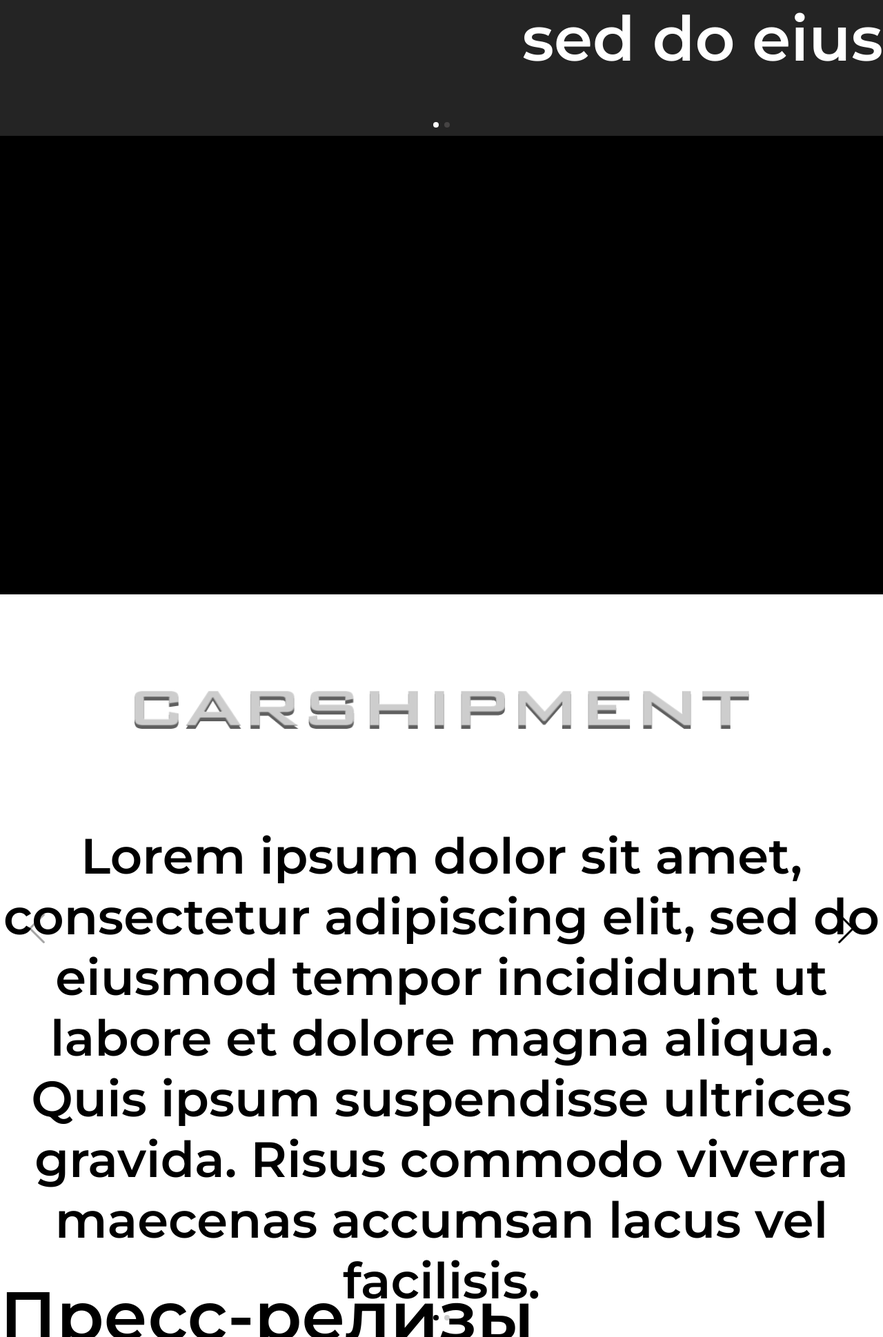
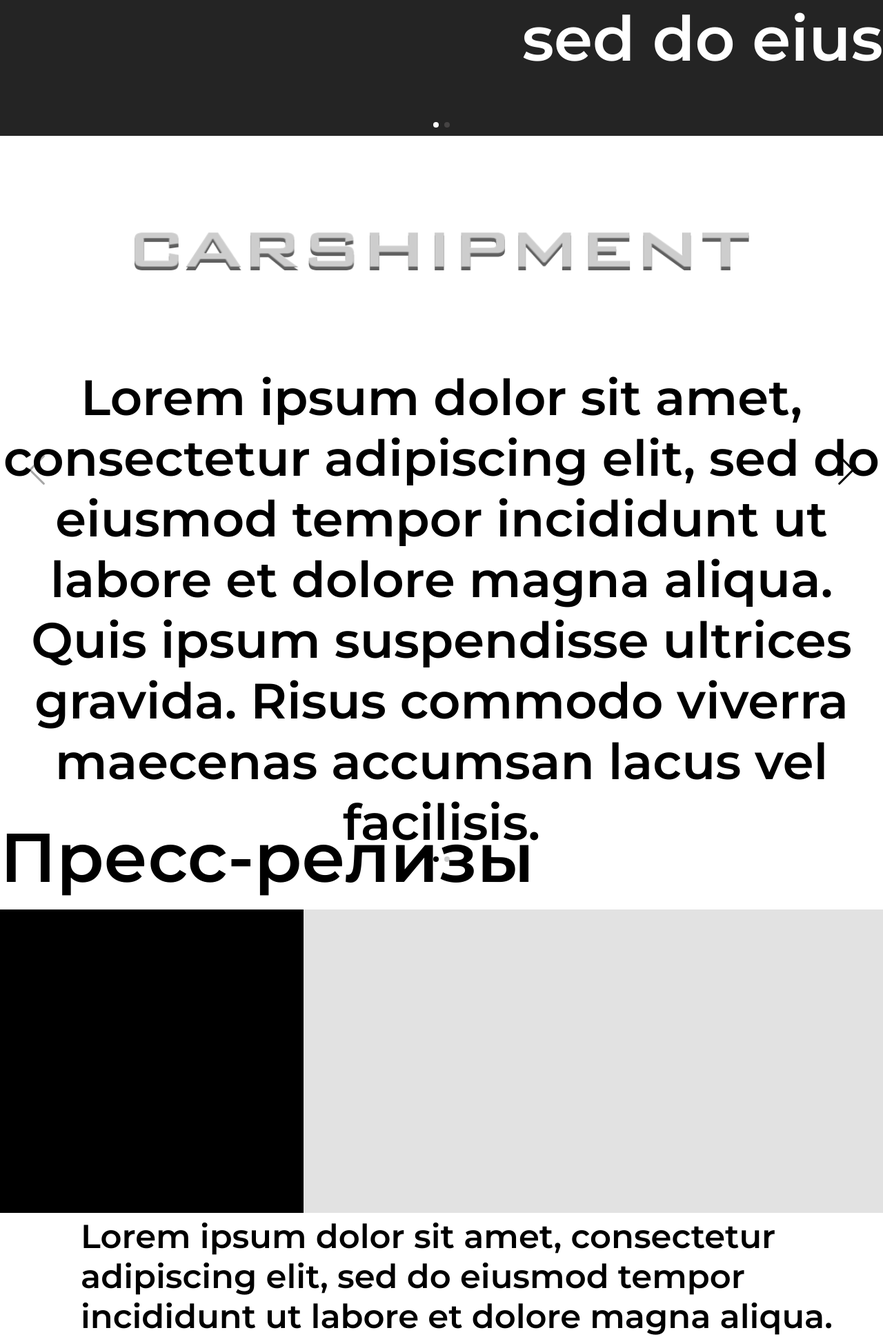
Before and after one commit to Nikita3164/Carshipment, a Flask app: page / in a window 1280 px wide. Shown: the part 1940-3879 px from the top of the page at 69% size. Run offline with Flask 2, Linux system fonts and the light colour scheme.

Commit message:
Удаление

```diff
--- a/static/css/base_style.css
+++ b/static/css/base_style.css
@@ -169,11 +169,6 @@ h1 {
 
 }
 
-.about_us{
-    height: 665px;
-    background-color: black;
-}
-
 .carshipment{
     background-color: white;
     height: 970px;
--- a/templates/base.html
+++ b/templates/base.html
@@ -46,10 +46,6 @@
             <div class="swiper-button-next"></div>
             <div class="swiper-button-prev"></div>
         </div>
-    </div>
-
-    <div class="about_us">
-        <div class="container"></div>
     </div>
 
     <div class="carshipment">
```
